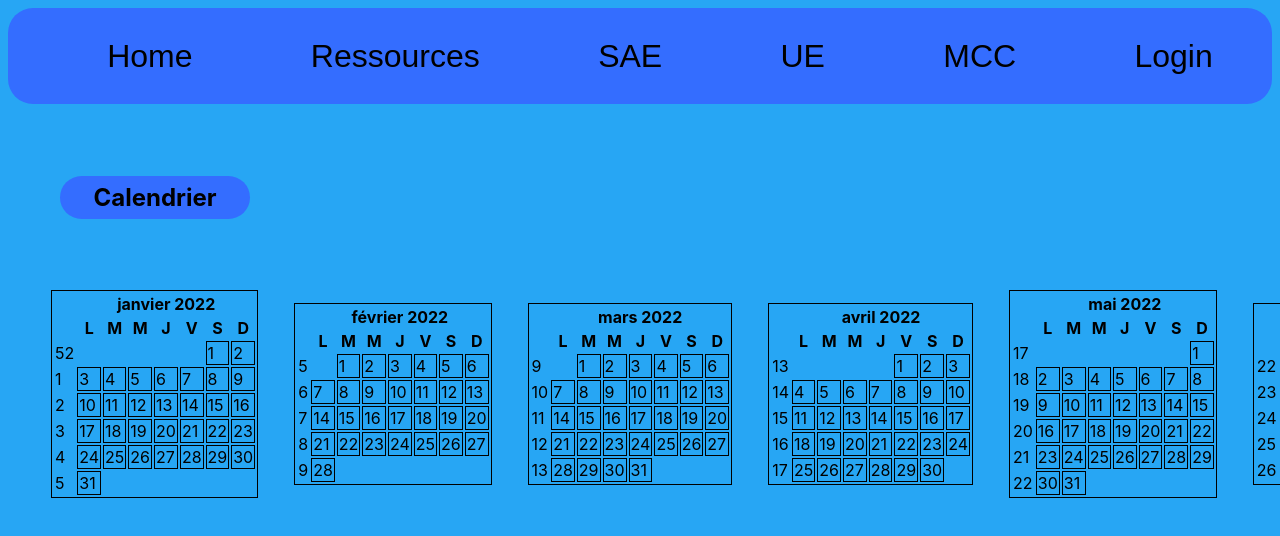
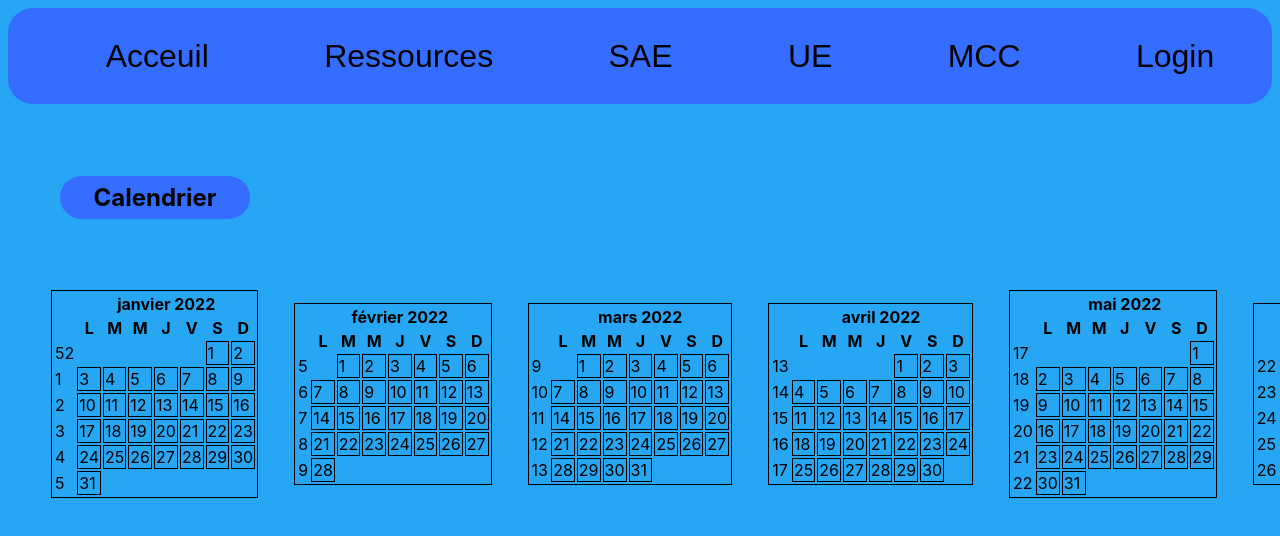
Before and after one commit to SteveRothier/ProjetS4, a React (Create React App) app: page / in a window 1280 px wide. Shown: the top 536 px of the page. Built offline with nearby package versions, Linux system fonts and the light colour scheme; data requests are answered from the project's data file.

Commit message:
Changement de la navbar

```diff
--- a/src/component/Navbar.js
+++ b/src/component/Navbar.js
@@ -5,7 +5,7 @@
     return (
         <nav>
             <ul className="menu">
-                <li><a href="/">Home</a></li>
+                <li><a href="/">Acceuil</a></li>
                 <li><a href="/ressource">Ressources</a></li>
                 <li><a href="/sae">SAE</a></li>
                 <li><a href="/ue">UE</a></li>
```
